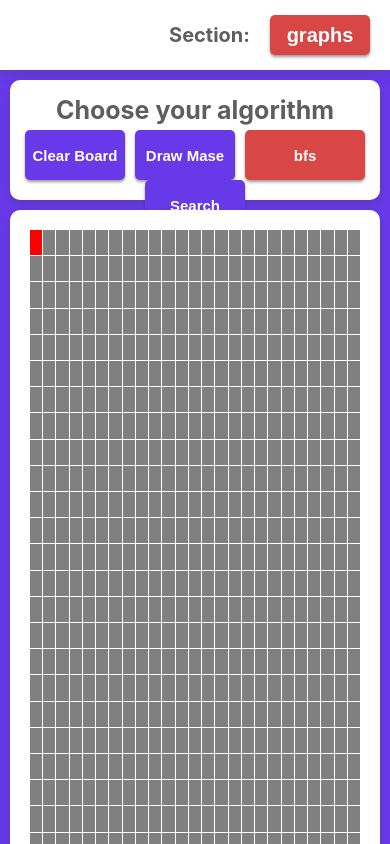
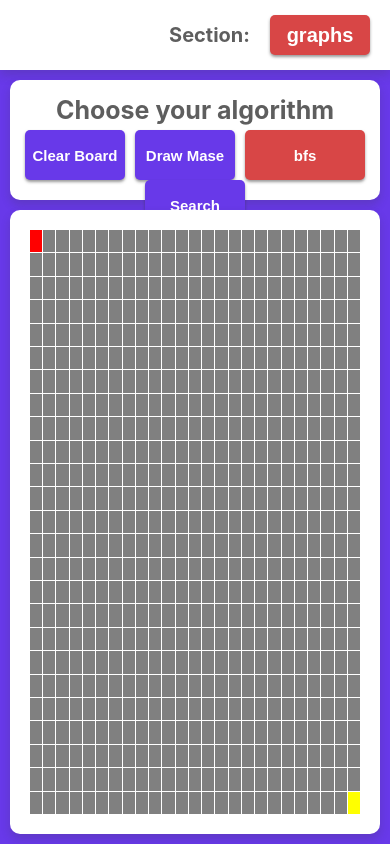
Before and after one commit to rudensergey/algo-visualiser, a React app: page / in a window 390 px wide. Built offline with nearby package versions, Linux system fonts and the light colour scheme.

Commit message:
fix mobile layout for sorting and graph section

```diff
--- a/src/components/graph/style.css
+++ b/src/components/graph/style.css
@@ -128,14 +128,15 @@
 @media (max-width: 800px) {
   .graph {
     width: 100%;
-    height: 100%;
     padding: 10px;
     box-sizing: border-box;
   }
 
   .graph__box {
+    flex-grow: 0;
+    flex-shrink: 1;
+
     width: 100%;
-    height: 100%;
     margin-top: 10px;
     box-sizing: border-box;
   }
--- a/src/components/visualiser/style.css
+++ b/src/components/visualiser/style.css
@@ -14,7 +14,11 @@
 
 .visualiser__box {
   width: 80%;
-  height: 700px;
+
+  flex-basis: 700px;
+  flex-grow: 0;
+  flex-shrink: 1;
+
   padding: 20px;
   margin-top: 20px;
   box-sizing: border-box;
@@ -96,7 +100,6 @@
 @media (max-width: 800px) {
   .visualiser {
     width: 100%;
-    height: 100%;
     padding: 10px;
     box-sizing: border-box;
   }
```
